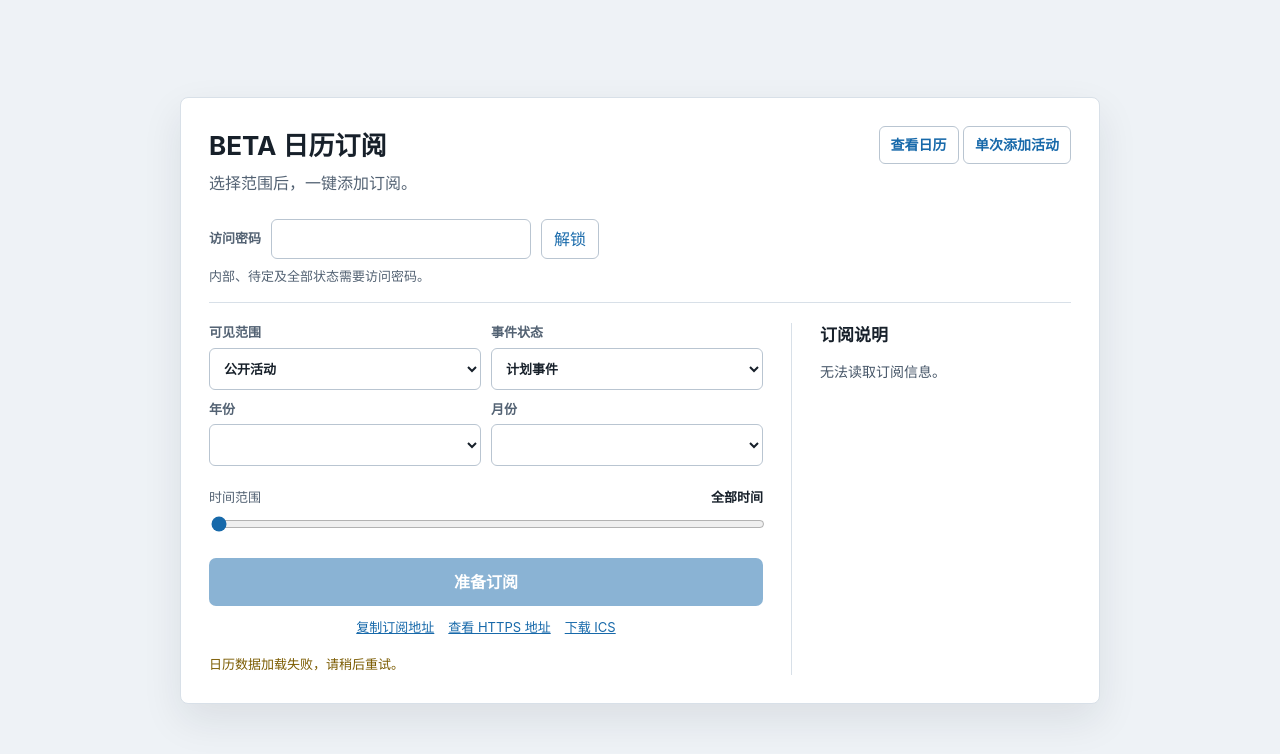
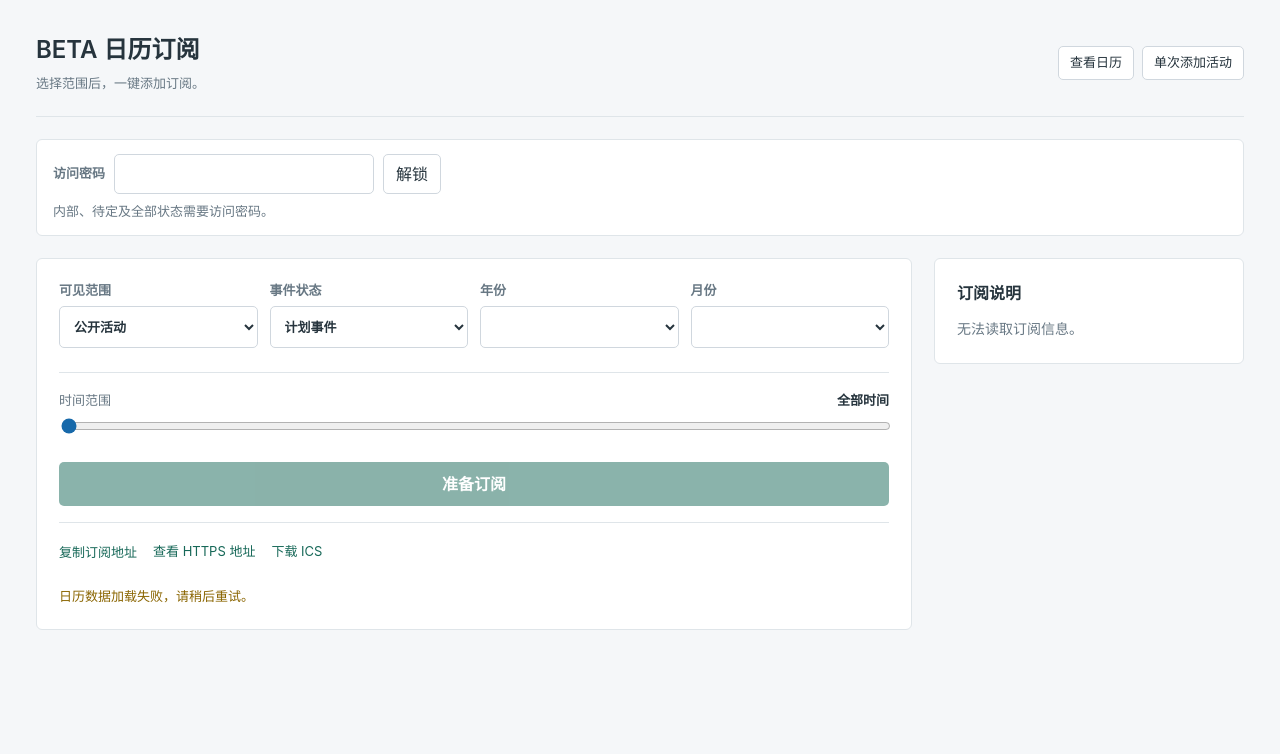
Before and after one commit to BETA-SDC/calendar, a website: page web/index.html in a window 1280 px wide. Drawn offline with Linux system fonts and the light colour scheme; no server answers.

Commit message:
Refresh calendar subscription page layout

```diff
--- a/web/index.html
+++ b/web/index.html
@@ -9,7 +9,7 @@
     <script src="access.js" defer></script>
     <script src="app.js" defer></script>
   </head>
-  <body>
+  <body class="subscription-page">
     <main>
       <header class="page-header">
         <div>
--- a/web/styles.css
+++ b/web/styles.css
@@ -408,3 +408,261 @@ input[type="range"] {
     grid-template-columns: 1fr;
   }
 }
+
+/* The subscription page shares the calendar workspace shell. */
+.subscription-page {
+  display: block;
+  min-height: 100vh;
+  padding: 0;
+  color: var(--beta-ink, #26343d);
+  background: var(--beta-surface, #f5f7f9);
+  color-scheme: light;
+}
+
+.subscription-page main {
+  width: min(100%, 1400px);
+  max-width: none;
+  margin: 0 auto;
+  padding: 32px 36px 48px;
+  background: transparent;
+  border: 0;
+  border-radius: 0;
+  box-shadow: none;
+}
+
+.subscription-page .page-header {
+  align-items: center;
+  padding-bottom: 22px;
+  border-bottom: 1px solid var(--beta-line, #dfe5e9);
+}
+
+.subscription-page h1 {
+  color: var(--beta-ink, #26343d);
+  font-size: 24px;
+  font-weight: 600;
+}
+
+.subscription-page .subtitle {
+  margin: 6px 0 0;
+  color: var(--beta-muted, #687884);
+  font-size: 13px;
+}
+
+.subscription-page .page-header nav {
+  display: flex;
+  gap: 8px;
+  flex-wrap: wrap;
+  justify-content: flex-end;
+}
+
+.subscription-page .page-link {
+  min-height: 34px;
+  border: 1px solid var(--beta-line, #d0d7de);
+  border-radius: 5px;
+  padding: 6px 11px;
+  color: var(--beta-ink, #26343d);
+  background: var(--beta-panel, #fff);
+  font-size: 13px;
+  font-weight: 500;
+}
+
+.subscription-page .page-link:hover {
+  border-color: var(--beta-ink, #687884);
+  background: var(--beta-hover, #edf2f5);
+  text-decoration: none;
+}
+
+.subscription-page .access-bar,
+.subscription-page .layout > section,
+.subscription-page .guide {
+  border: 1px solid var(--beta-line, #dfe5e9);
+  border-radius: 6px;
+  background: var(--beta-panel, #fff);
+}
+
+.subscription-page .access-bar {
+  margin: 22px 0;
+  padding: 14px 16px;
+}
+
+.subscription-page .access-fields {
+  gap: 9px;
+}
+
+.subscription-page .access-fields label,
+.subscription-page .controls label {
+  color: var(--beta-muted, #687884);
+}
+
+.subscription-page .access-fields input,
+.subscription-page select {
+  border-color: var(--beta-line, #d0d7de);
+  border-radius: 5px;
+  background: var(--beta-panel, #fff);
+  color: var(--beta-ink, #26343d);
+}
+
+.subscription-page .access-bar button {
+  border-color: var(--beta-line, #d0d7de);
+  border-radius: 5px;
+  background: var(--beta-panel, #fff);
+  color: var(--beta-ink, #26343d);
+}
+
+.subscription-page .access-bar button:hover {
+  background: var(--beta-hover, #edf2f5);
+}
+
+.subscription-page .access-bar p {
+  color: var(--beta-muted, #687884);
+}
+
+.subscription-page .layout {
+  grid-template-columns: minmax(0, 1fr) 310px;
+  gap: 22px;
+  align-items: start;
+}
+
+.subscription-page .layout > section,
+.subscription-page .guide {
+  padding: 22px;
+}
+
+.subscription-page .controls {
+  grid-template-columns: repeat(4, minmax(0, 1fr));
+  gap: 12px;
+}
+
+.subscription-page .timeline {
+  margin: 24px 0 22px;
+  padding-top: 18px;
+  border-top: 1px solid var(--beta-line, #dfe5e9);
+}
+
+.subscription-page .timeline-head,
+.subscription-page output {
+  color: var(--beta-muted, #687884);
+}
+
+.subscription-page output {
+  color: var(--beta-ink, #26343d);
+}
+
+.subscription-page .primary {
+  min-height: 44px;
+  border-radius: 5px;
+  background: #176858;
+}
+
+.subscription-page .secondary {
+  justify-content: flex-start;
+  gap: 8px 16px;
+  margin-top: 16px;
+  padding-top: 14px;
+  border-top: 1px solid var(--beta-line, #dfe5e9);
+}
+
+.subscription-page .secondary button,
+.subscription-page .secondary a {
+  min-height: 32px;
+  padding: 5px 0;
+  color: #176858;
+  text-decoration: none;
+}
+
+.subscription-page .secondary button:hover,
+.subscription-page .secondary a:hover {
+  color: #125346;
+  text-decoration: underline;
+}
+
+.subscription-page .guide {
+  min-width: 0;
+}
+
+.subscription-page .guide h2 {
+  color: var(--beta-ink, #26343d);
+  font-size: 16px;
+}
+
+.subscription-page .device {
+  color: var(--beta-muted, #687884);
+  line-height: 1.7;
+}
+
+.subscription-page .device a {
+  color: #176858;
+}
+
+.subscription-page .warning {
+  color: #8a6500;
+}
+
+body[data-theme="dark"].subscription-page {
+  color-scheme: dark;
+}
+
+body[data-theme="dark"].subscription-page .subscription-page,
+body[data-theme="dark"].subscription-page .access-bar,
+body[data-theme="dark"].subscription-page .layout > section,
+body[data-theme="dark"].subscription-page .guide,
+body[data-theme="dark"].subscription-page select,
+body[data-theme="dark"].subscription-page .access-fields input,
+body[data-theme="dark"].subscription-page .access-bar button,
+body[data-theme="dark"].subscription-page .page-link {
+  color: var(--beta-ink);
+  background: var(--beta-panel);
+  border-color: var(--beta-line);
+}
+
+body[data-theme="dark"].subscription-page .primary {
+  color: #fff;
+  background: #176858;
+  border-color: #176858;
+}
+
+@media (max-width: 900px) {
+  .subscription-page .layout {
+    grid-template-columns: 1fr;
+  }
+
+  .subscription-page .guide {
+    order: 2;
+  }
+}
+
+@media (max-width: 760px) {
+  .subscription-page main {
+    padding: 22px 16px 36px;
+  }
+
+  .subscription-page .page-header {
+    align-items: flex-start;
+    flex-direction: column;
+    gap: 16px;
+  }
+
+  .subscription-page .page-header nav {
+    justify-content: flex-start;
+  }
+
+  .subscription-page .controls {
+    grid-template-columns: repeat(2, minmax(0, 1fr));
+  }
+
+  .subscription-page .layout > section,
+  .subscription-page .guide {
+    padding: 18px;
+  }
+}
+
+@media (max-width: 480px) {
+  .subscription-page .controls {
+    grid-template-columns: 1fr;
+  }
+
+  .subscription-page .secondary {
+    display: grid;
+    grid-template-columns: 1fr 1fr;
+  }
+}
```
